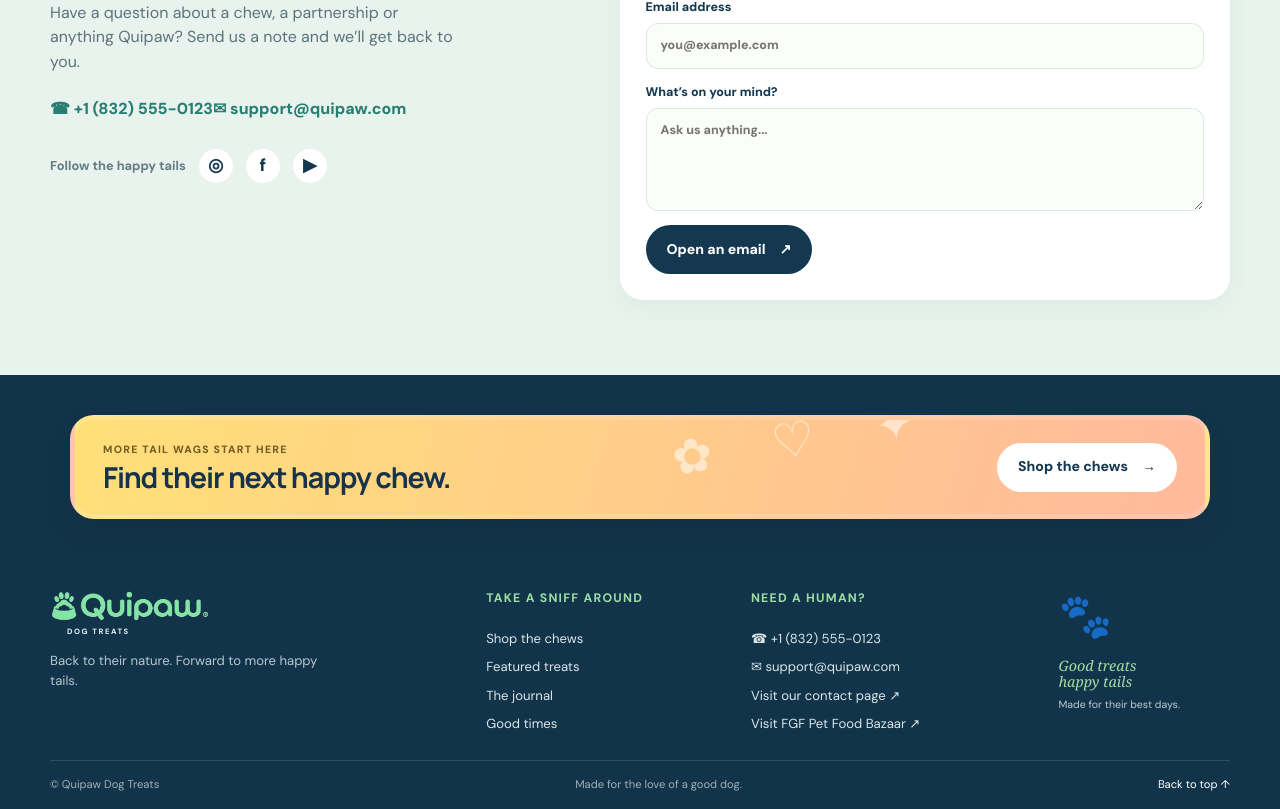
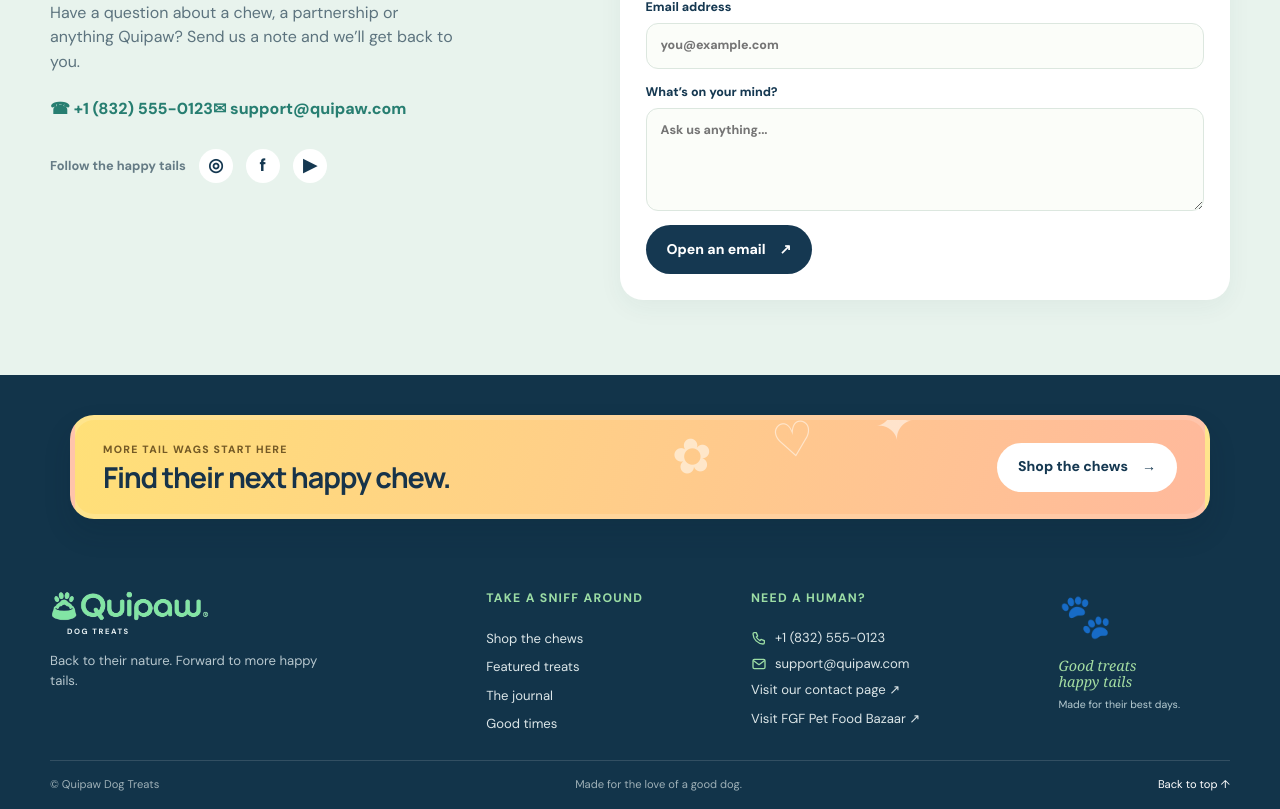
Before and after one commit to benyigit/quipaw, a Next.js app: page / in a window 1280 px wide. Shown: the part 5791-6600 px from the top of the page. Built offline with nearby package versions, Linux system fonts and the light colour scheme.

Commit message:
Stack footer contact links and refine icons

```diff
--- a/app/refinements.css
+++ b/app/refinements.css
@@ -73,3 +73,6 @@
 .footer-top{width:min(1140px,calc(100% - 72px));margin:0 auto 30px}
 @media(max-width:760px){.site-footer{padding-top:26px}.footer-top{width:min(560px,calc(100% - 40px));margin:0 auto 22px}}
 .quipaw-site{background-color:var(--cream);background-image:url('/assets/paw-dog-pattern.svg');background-repeat:repeat;background-size:112px 112px}
+.footer-support{display:flex;flex-direction:column;align-items:flex-start;gap:9px}
+.footer-support .footer-contact-link{display:inline-flex;align-items:center;gap:8px;line-height:1.35;overflow-wrap:anywhere}
+.footer-contact-link svg{width:16px;height:16px;flex:none;stroke:currentColor;stroke-width:2;stroke-linecap:round;stroke-linejoin:round;color:#9cdda5}
--- a/components/site-shell.tsx
+++ b/components/site-shell.tsx
@@ -51,7 +51,7 @@
     <div className="footer-main section-wrap">
       <div className="footer-brand"><Link href="/"><img src="/assets/logo-quipaw.png" alt="Quipaw logo" /></Link><span>DOG TREATS</span><p>Back to their nature. Forward to more happy tails.</p></div>
       <div><h3>Take a sniff around</h3><Link href="/shop">Shop the chews</Link><Link href="/#products">Featured treats</Link><Link href="/blog">The journal</Link><Link href="/events">Good times</Link></div>
-      <div className="footer-support"><h3>Need a human?</h3><a href="tel:+18325550123">☎ +1 (832) 555-0123</a><a href="mailto:support@quipaw.com">✉ support@quipaw.com</a><Link href="/#contact">Visit our contact page ↗</Link><a href="https://fgfpetfood.com">Visit FGF Pet Food Bazaar ↗</a></div>
+      <div className="footer-support"><h3>Need a human?</h3><a className="footer-contact-link" href="tel:+18325550123"><svg aria-hidden="true" viewBox="0 0 24 24" fill="none"><path d="M5 4h3l2 5-2 1.5a15 15 0 0 0 5.5 5.5L15 14l5 2v3a2 2 0 0 1-2 2A16 16 0 0 1 3 6a2 2 0 0 1 2-2Z" /></svg><span>+1 (832) 555-0123</span></a><a className="footer-contact-link" href="mailto:support@quipaw.com"><svg aria-hidden="true" viewBox="0 0 24 24" fill="none"><rect x="3" y="5" width="18" height="14" rx="2" /><path d="m4 7 8 6 8-6" /></svg><span>support@quipaw.com</span></a><Link href="/#contact">Visit our contact page ↗</Link><a href="https://fgfpetfood.com">Visit FGF Pet Food Bazaar ↗</a></div>
       <div className="footer-paw">🐾<small>Good treats<br />happy tails</small><span>Made for their best days.</span></div>
     </div>
     <div className="footer-bottom section-wrap"><span>© Quipaw Dog Treats</span><span>Made for the love of a good dog.</span><Link href="/#top">Back to top ↑</Link></div>
```
